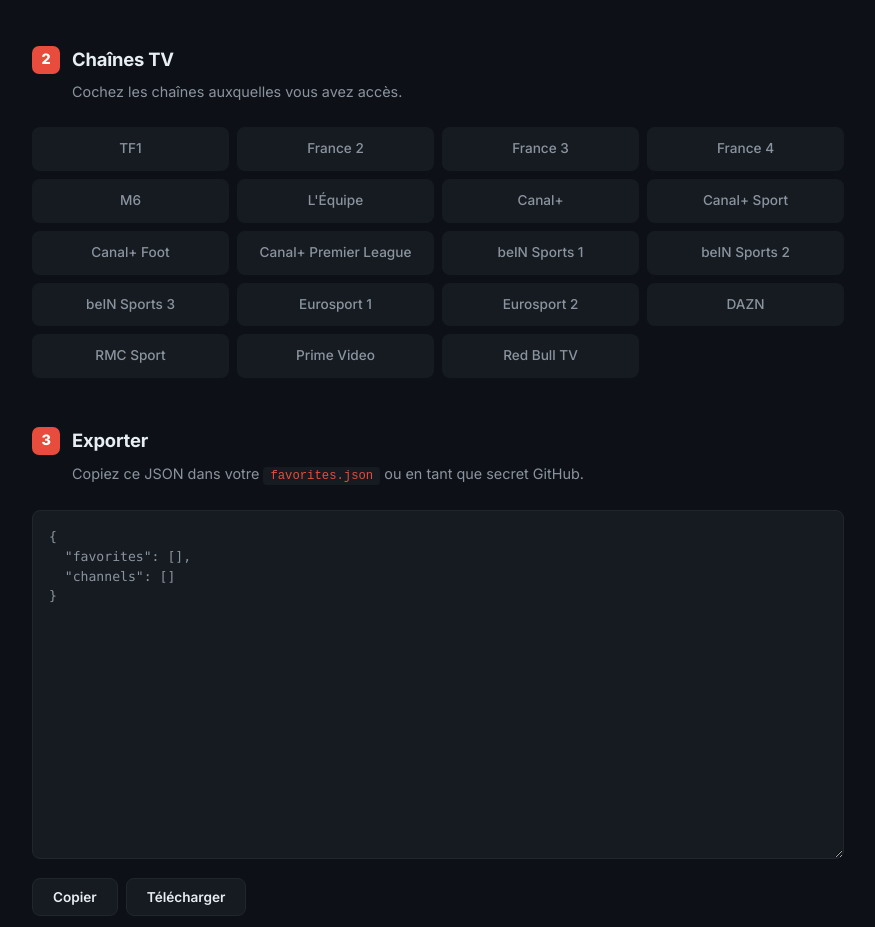
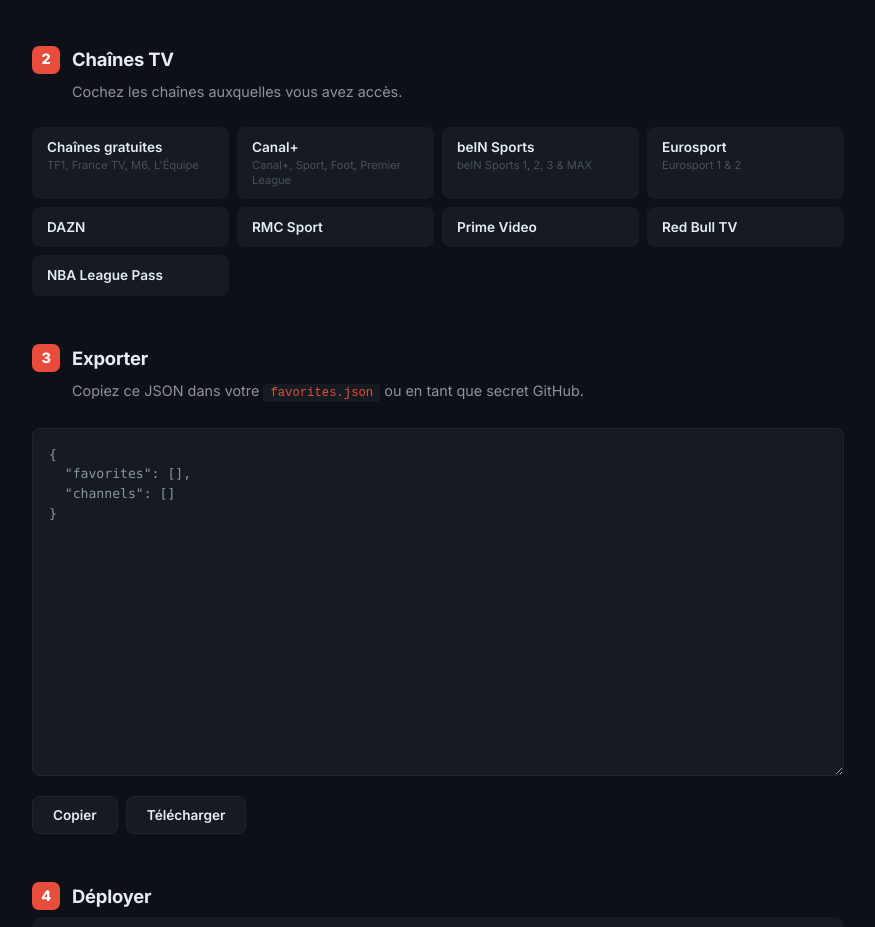
Before and after one commit to justinmartin/tele7sport, a plain HTML site: page web/index.html in a window 1280 px wide. Shown: the part 1124-2051 px from the top of the page, without its empty margins (202-1077 px from the left). Drawn offline with Linux system fonts and the light colour scheme.

Commit message:
feat: channel bouquets (Canal+, beIN, Eurosport expand to all sub-channels)

```diff
--- a/web/app.js
+++ b/web/app.js
@@ -41,18 +41,22 @@
     { id: "cycling-mtb-enduro", emoji: "🚵", label: "VTT Enduro", detail: "Coupe du Monde", hasTeams: false },
 ];
 
-const CHANNELS = [
-    "TF1", "France 2", "France 3", "France 4", "M6", "L'Équipe",
-    "Canal+", "Canal+ Sport", "Canal+ Foot", "Canal+ Premier League",
-    "beIN Sports 1", "beIN Sports 2", "beIN Sports 3",
-    "Eurosport 1", "Eurosport 2",
-    "DAZN", "RMC Sport", "Prime Video", "Red Bull TV",
+const CHANNEL_BOUQUETS = [
+    { id: "free",      label: "Chaînes gratuites", detail: "TF1, France TV, M6, L'Équipe",            channels: ["TF1", "France 2", "France 3", "France 4", "M6", "L'Équipe"] },
+    { id: "canal",     label: "Canal+",            detail: "Canal+, Sport, Foot, Premier League",    channels: ["Canal+", "Canal+ Sport", "Canal+ Foot", "Canal+ Premier League"] },
+    { id: "bein",      label: "beIN Sports",        detail: "beIN Sports 1, 2, 3 & MAX",              channels: ["beIN Sports 1", "beIN Sports 2", "beIN Sports 3", "beIN Sports MAX"] },
+    { id: "eurosport", label: "Eurosport",          detail: "Eurosport 1 & 2",                       channels: ["Eurosport 1", "Eurosport 2"] },
+    { id: "dazn",      label: "DAZN",               detail: null,                                    channels: ["DAZN"] },
+    { id: "rmc",       label: "RMC Sport",          detail: null,                                    channels: ["RMC Sport"] },
+    { id: "prime",     label: "Prime Video",        detail: null,                                    channels: ["Prime Video"] },
+    { id: "redbull",   label: "Red Bull TV",        detail: null,                                    channels: ["Red Bull TV"] },
+    { id: "nba",       label: "NBA League Pass",    detail: null,                                    channels: ["NBA League Pass"] },
 ];
 
 // ── State ───────────────────────────────────────────────────
 const state = {
     selectedLeagues: new Map(), // leagueId → { teams: [...], phases_only?: [...], rounds_only?: [...] }
-    selectedChannels: new Set(),
+    selectedBouquets: new Set(),
     currentSearchLeague: null,
 };
 
@@ -245,18 +249,20 @@
 // ── Channels ────────────────────────────────────────────────
 function renderChannels() {
     const grid = document.getElementById("channels-grid");
-    grid.innerHTML = CHANNELS.map(ch => `
-        <div class="channel-card" data-channel="${ch}" onclick="toggleChannel('${escapeHtml(ch)}')">${ch}</div>
+    grid.innerHTML = CHANNEL_BOUQUETS.map(b => `
+        <div class="channel-card" data-channel="${b.id}" onclick="toggleBouquet('${b.id}')">
+            <span class="blabel">${b.label}${b.detail ? `<small>${b.detail}</small>` : ""}</span>
+        </div>
     `).join("");
 }
 
-function toggleChannel(ch) {
-    const card = document.querySelector(`.channel-card[data-channel="${ch}"]`);
-    if (state.selectedChannels.has(ch)) {
-        state.selectedChannels.delete(ch);
+function toggleBouquet(id) {
+    const card = document.querySelector(`.channel-card[data-channel="${id}"]`);
+    if (state.selectedBouquets.has(id)) {
+        state.selectedBouquets.delete(id);
         card.classList.remove("selected");
     } else {
-        state.selectedChannels.add(ch);
+        state.selectedBouquets.add(id);
         card.classList.add("selected");
     }
     updateConfig();
@@ -265,9 +271,14 @@
 
 // ── Config generation ───────────────────────────────────────
 function updateConfig() {
+    const channels = [];
+    for (const id of state.selectedBouquets) {
+        const b = CHANNEL_BOUQUETS.find(x => x.id === id);
+        if (b) channels.push(...b.channels);
+    }
     const config = {
         favorites: [],
-        channels: [...state.selectedChannels],
+        channels,
     };
 
     for (const [leagueId, entry] of state.selectedLeagues) {
@@ -310,7 +321,7 @@
 function saveToLocalStorage() {
     const data = {
         leagues: Object.fromEntries(state.selectedLeagues),
-        channels: [...state.selectedChannels],
+        bouquets: [...state.selectedBouquets],
     };
     localStorage.setItem("tele7sport_config", JSON.stringify(data));
 }
@@ -328,13 +339,17 @@
                 if (card) card.classList.add("selected");
             }
         }
-        // Restore channels
-        if (data.channels) {
-            for (const ch of data.channels) {
-                state.selectedChannels.add(ch);
-                const card = document.querySelector(`.channel-card[data-channel="${ch}"]`);
-                if (card) card.classList.add("selected");
-            }
+        // Restore bouquets (new format) or migrate from old channel format
+        const bouquetIds = data.bouquets || (
+            data.channels ? CHANNEL_BOUQUETS
+                .filter(b => b.channels.some(ch => data.channels.includes(ch)))
+                .map(b => b.id)
+            : []
+        );
+        for (const id of bouquetIds) {
+            state.selectedBouquets.add(id);
+            const card = document.querySelector(`.channel-card[data-channel="${id}"]`);
+            if (card) card.classList.add("selected");
         }
         renderSelectedTeams();
         updateConfig();
--- a/web/style.css
+++ b/web/style.css
@@ -287,9 +287,7 @@
     padding: 10px 14px;
     cursor: pointer;
     transition: all 0.15s;
-    font-size: 0.85em;
-    font-weight: 500;
-    text-align: center;
+    text-align: left;
     color: var(--text-secondary);
     user-select: none;
 }
@@ -299,6 +297,22 @@
     border-color: var(--accent);
     color: var(--accent);
 }
+.channel-card .blabel {
+    display: block;
+    font-weight: 600;
+    font-size: 0.85em;
+    line-height: 1.35;
+    color: var(--text);
+}
+.channel-card .blabel small {
+    display: block;
+    font-weight: 400;
+    color: var(--text-muted);
+    font-size: 0.82em;
+    margin-top: 1px;
+}
+.channel-card.selected .blabel { color: var(--accent); }
+.channel-card.selected .blabel small { color: var(--accent); opacity: 0.6; }
 
 /* ── Export ────────────────────────────────────────────── */
 .export-area textarea {
```
Also changed, not shown: 2 other files.
